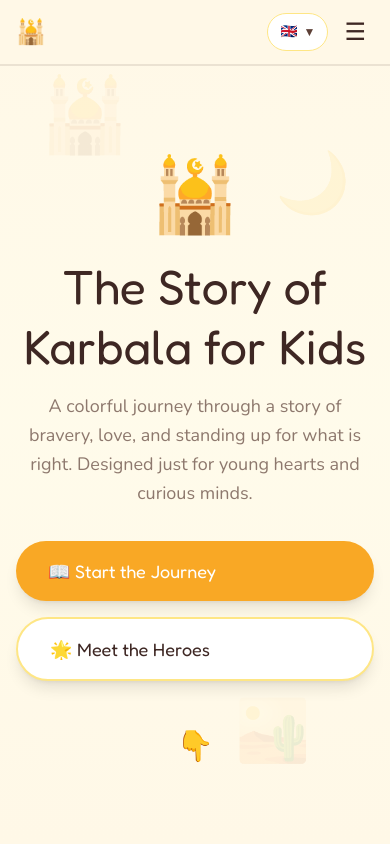
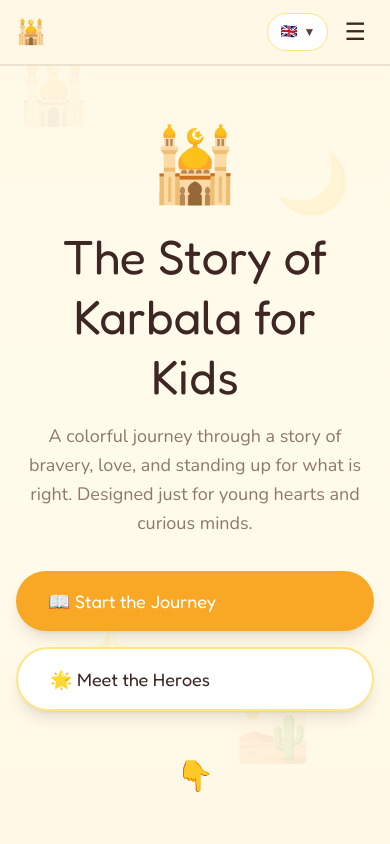
Before and after one commit to getmorefromlife/karbala-for-kids, a Next.js app: page /en in a window 390 px wide. Shown: the top 844 px of the page. Built offline with nearby package versions, Linux system fonts and the light colour scheme; a web font is replaced by a local one.

Commit message:
fix: prevent floating mausoleum from overlapping Urdu heading text

```diff
--- a/src/app/[locale]/page.js
+++ b/src/app/[locale]/page.js
@@ -13,7 +13,7 @@ export default function HomePage() {
   return (
     <div className="min-h-screen">
       <section className="min-h-screen flex flex-col items-center justify-center px-4 pt-20 bg-gradient-to-b from-cream via-amber-50 to-cream relative overflow-hidden">
-        <div className="absolute top-20 start-10 text-7xl opacity-10 animate-float">🕌</div>
+        <div className="absolute top-16 start-4 text-6xl opacity-[0.07] animate-float">🕌</div>
         <div className="absolute top-40 end-10 text-6xl opacity-10 animate-float" style={{ animationDelay: "1s" }}>🌙</div>
         <div className="absolute bottom-40 start-20 text-5xl opacity-10 animate-float" style={{ animationDelay: "2s" }}>⭐</div>
         <div className="absolute bottom-20 end-20 text-6xl opacity-10 animate-float" style={{ animationDelay: "0.5s" }}>🏜️</div>
@@ -25,7 +25,7 @@ export default function HomePage() {
           className="text-center relative z-10 max-w-3xl mx-auto"
         >
           <div className="text-7xl mb-6 animate-float">🕌</div>
-          <h1 className="font-fredoka text-5xl sm:text-6xl md:text-7xl text-brown-dark mb-4 leading-tight">
+          <h1 className="font-fredoka text-5xl sm:text-6xl md:text-7xl text-brown-dark mb-4 leading-tight px-4">
             {ui.home.title1}
           </h1>
           <p className="font-nunito text-lg sm:text-xl text-brown/70 mb-8 max-w-lg mx-auto leading-relaxed">
```
